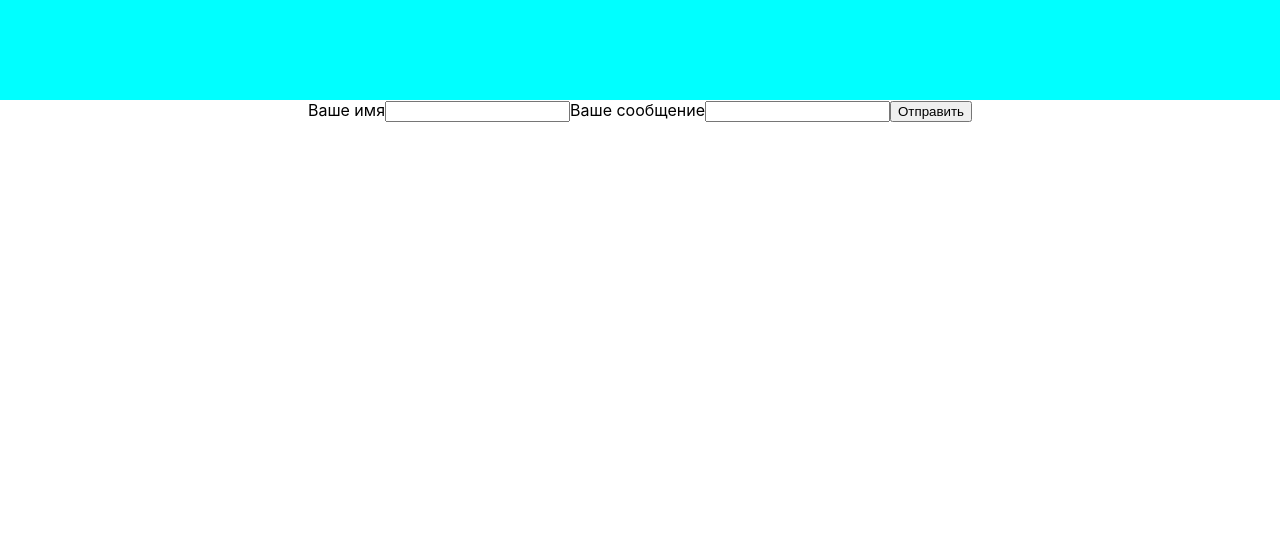
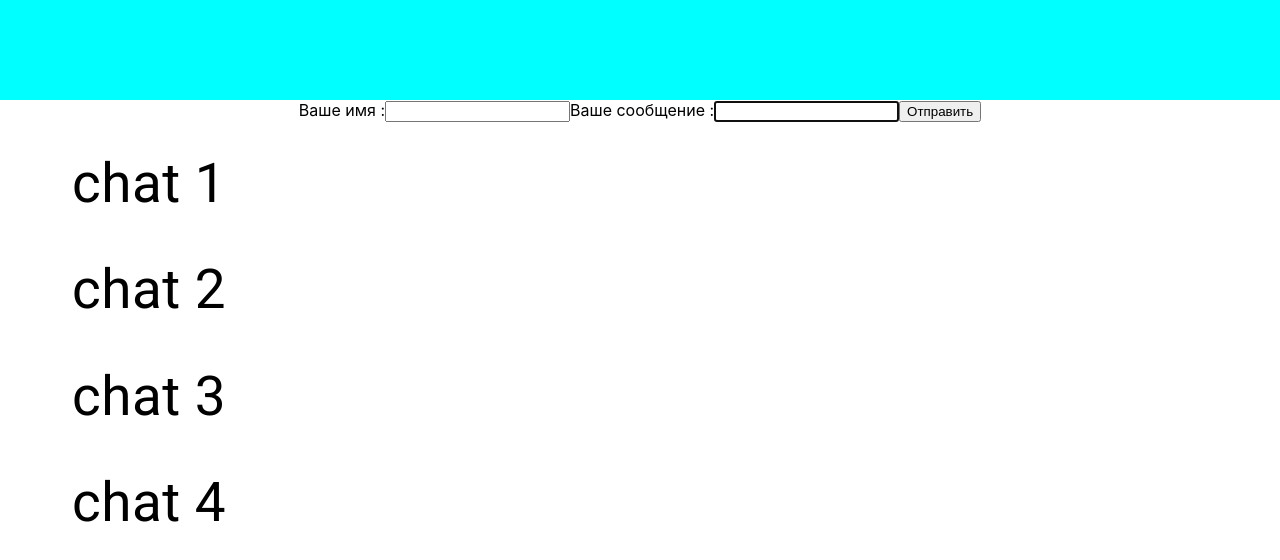
Before and after one commit to Budalov-Dmitry/React, a React (Create React App) app in the folder gbreact/: page /ChatList in a window 1280 px wide. Shown: the top 560 px of the page. Built offline with nearby package versions, Linux system fonts and the light colour scheme.

Commit message:
lesson-3

```diff
--- a/gbreact/package.json
+++ b/gbreact/package.json
@@ -3,12 +3,17 @@
   "version": "0.1.0",
   "private": true,
   "dependencies": {
+    "@emotion/react": "^11.10.4",
+    "@emotion/styled": "^11.10.4",
+    "@mui/material": "^5.10.6",
+    "@mui/styled-engine-sc": "^5.10.6",
     "@testing-library/jest-dom": "^5.16.5",
     "@testing-library/react": "^13.4.0",
     "@testing-library/user-event": "^13.5.0",
     "react": "^18.2.0",
     "react-dom": "^18.2.0",
     "react-scripts": "5.0.1",
+    "styled-components": "^5.3.5",
     "web-vitals": "^2.1.4"
   },
   "scripts": {
--- a/gbreact/public/index.html
+++ b/gbreact/public/index.html
@@ -8,6 +8,10 @@
     <meta
       name="description"
       content="Web site created using create-react-app"
+    />
+    <link
+      rel="stylesheet"
+      href="https://fonts.googleapis.com/css?family=Roboto:300,400,500,700&display=swap"
     />
     <link rel="apple-touch-icon" href="%PUBLIC_URL%/logo192.png" />
     <!--
--- a/gbreact/src/App.js
+++ b/gbreact/src/App.js
@@ -2,17 +2,33 @@ import './App.css';
 import Message from './Message';
 import Chat from './Chat';
 import React from 'react';
+import ChatList from './ChatList';
+import { createTheme, ThemeProvider, styled } from '@mui/material/styles';
+import { orange } from '@mui/material/colors';
 
 function App() {
 
   const textMessage = 'Мне лень придумывать текст)';
+  const theme = createTheme({
+    palette: {
+        primary: {
+          main: orange[500],
+        },
+      },
+    typography: {
+        fontSize: 48,
+      },
+  });
 
 
   return (
-    <div className="App">
-      <Message message = {textMessage} />
-      <Chat  />
-    </div>
+
+    <ThemeProvider theme={theme}><div className="App">
+    <Message message = {textMessage} />
+    <Chat  />
+    <ChatList  />
+  </div></ThemeProvider>
+
   );
 }
 
--- a/gbreact/src/Chat.js
+++ b/gbreact/src/Chat.js
@@ -6,17 +6,24 @@ const Chat = props => {
     const refMessage = useRef(null);
     const refName = useRef(null);
     var date = new Date(Date.now());
+    var dateNow = date.toLocaleDateString('ru-RU', {
+        year: 'numeric',
+        month: '2-digit',
+        day: '2-digit',
+      })
+     console.log(messageList);
+
+    function getId (array) {
+        return array.length + 1
+    }
     useEffect(() => {
         setTimeout(() =>{
             const lastAuthor = messageList[messageList.length - 1];
             if(lastAuthor && lastAuthor.author) {
                 setMessageList(prevState => [... prevState ,{
+                    id:getId(prevState),
                     text:'Ждите ' + lastAuthor.author +' и может вам ответят',
-                    date:date.toLocaleDateString('ru-RU', {
-                            year: 'numeric',
-                            month: '2-digit',
-                            day: '2-digit',
-                          })
+                    date:dateNow
                 }])
             }
         },1500)
@@ -25,22 +32,19 @@ const Chat = props => {
 
     return (
         <div>
-            Ваше имя
-            <input ref={refName}></input>
-            Ваше сообщение
-            <input ref={refMessage}></input>
-            <button onClick={() => setMessageList(prevState => [... prevState ,{
+            Ваше имя :
+            <input autoFocus={true}  ref={refName}></input>
+            Ваше сообщение :
+            <input autoFocus={true}   ref={refMessage}></input>
+            <button onClick={() => setMessageList(prevState =>[... prevState,{
+                id:getId(prevState),
                 text:refMessage.current.value,
                 author:refName.current.value,
-                date:date.toLocaleDateString('ru-RU', {
-                        year: 'numeric',
-                        month: '2-digit',
-                        day: '2-digit',
-                      })
+                date:dateNow
             }])}>Отправить</button>
             {messageList.map((message => {
                 return (
-                    <div>
+                    <div key={message.id}>
                         {message.author}
                         {message.date}
                         {message.text}
--- /dev/null
+++ b/gbreact/src/ChatList.js
@@ -0,0 +1,55 @@
+import * as React from 'react';
+import List from '@mui/material/List';
+import ListItem from '@mui/material/ListItem';
+import ListItemButton from '@mui/material/ListItemButton';
+import ListItemIcon from '@mui/material/ListItemIcon';
+import ListItemText from '@mui/material/ListItemText';
+
+
+
+export default function InsetList() {
+
+
+
+
+    var chats =[
+        {
+            id:1,
+            name:'chat 1'
+        },
+        {
+            id:2,
+            name:'chat 2'
+        },
+        {
+            id:3,
+            name:'chat 3'
+        },
+        {
+            id:4,
+            name:'chat 4'
+        },
+    ]
+  return (
+
+        <List
+      sx={{ width: '100%', maxWidth: 360}}
+      aria-label="contacts"
+    >
+      {chats.map((chat => {
+                return (
+
+                    <ListItem key={chat.id} disablePadding>
+                        <ListItemButton>
+                            <ListItemIcon>
+                             </ListItemIcon>
+                            <ListItemText primary={chat.name} />
+                        </ListItemButton>
+                    </ListItem>
+                )
+            }))}
+
+    </List>
+
+  );
+}
```
Also changed, not shown: 1 other file (tests, documents, lock files or other folders).
